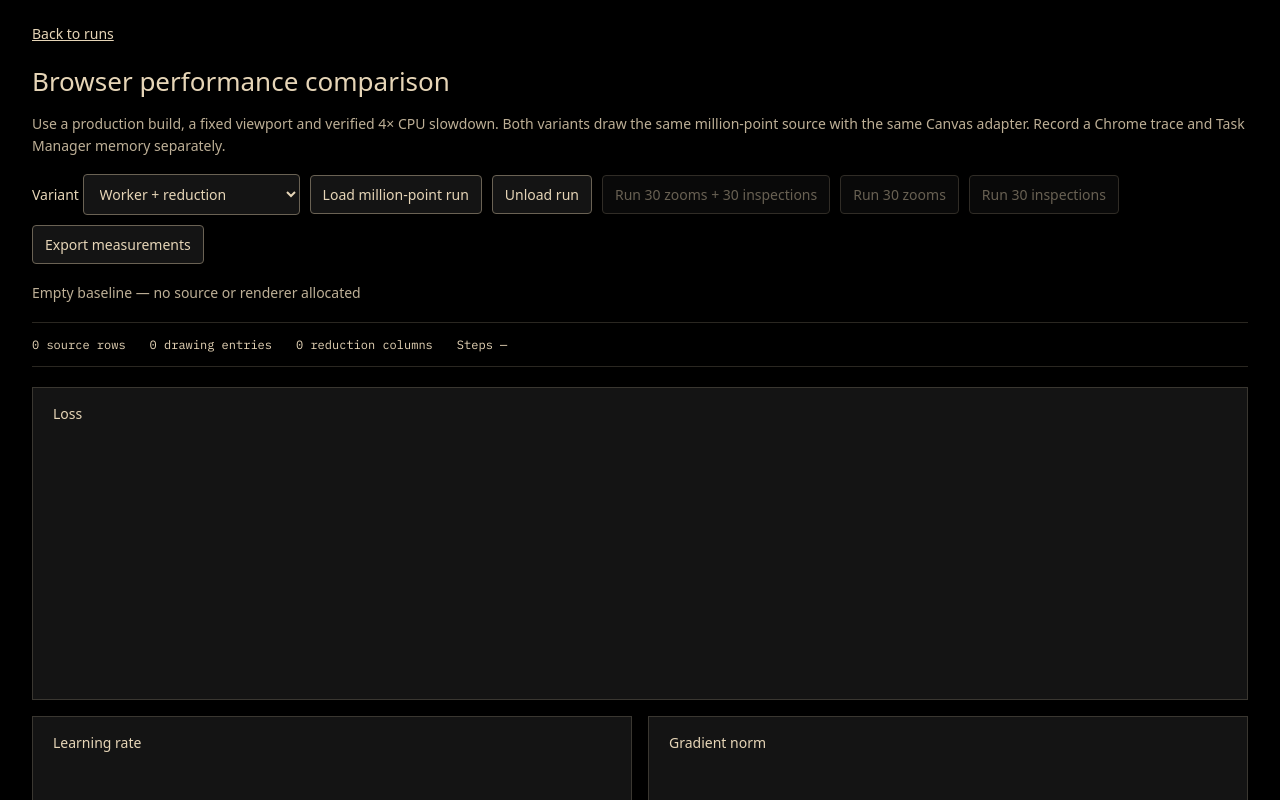
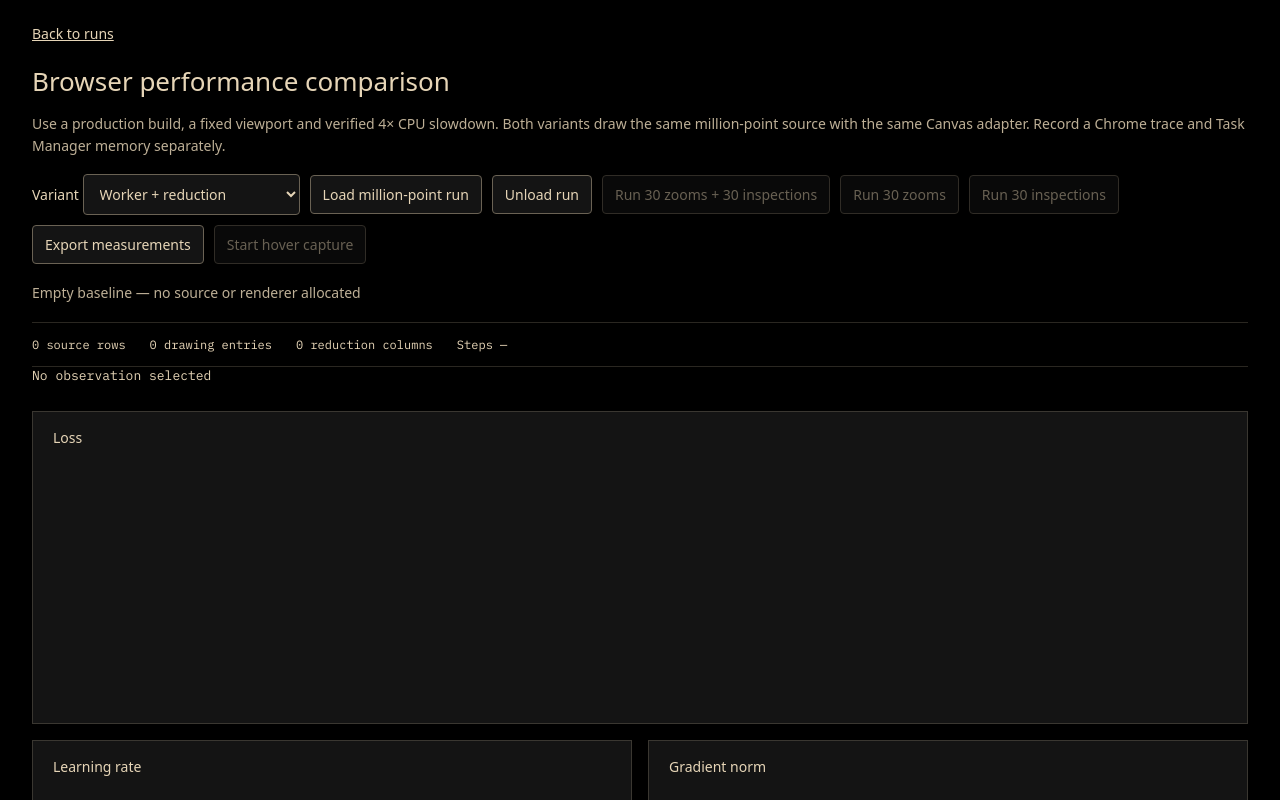
Before and after one commit to vlat247/soup-tz, a Next.js app: page /benchmark in a window 1280 px wide. Shown: the top 800 px of the page. Built offline with nearby package versions, Linux system fonts and the light colour scheme.

Commit message:
test: measure trusted pointer inspection in browser benchmark

```diff
--- a/src/features/benchmark/browser-benchmark.tsx
+++ b/src/features/benchmark/browser-benchmark.tsx
@@ -1,9 +1,9 @@
 "use client";
 
 import Link from "next/link";
-import { useEffect, useRef, useState } from "react";
+import { useEffect, useLayoutEffect, useRef, useState } from "react";
 import { createCanvasRenderer } from "../charts/metric-chart";
-import { buildMetricChartModel, drawablePlotWidth } from "../charts/chart-model";
+import { buildMetricChartModel, drawablePlotWidth, type MetricChartModel } from "../charts/chart-model";
 import type { ChartRenderer } from "../charts/chart-renderer";
 import { generateRun } from "../runs/data/generate";
 import { getRunDescriptor } from "../runs/data/manifest";
@@ -32,18 +32,23 @@ export function BrowserBenchmark() {
   const [reportText, setReportText] = useState("{}");
   const [running, setRunning] = useState(false);
   const [hasSamples, setHasSamples] = useState(false);
+  const [hoverArmed, setHoverArmed] = useState(false);
   const surfaces = useRef<Surface>({ loss: null, lr: null, grad_norm: null });
   const engine = useRef<ReturnType<typeof createEngine> | null>(null);
   const variantRef = useRef<Variant>("optimized");
   const initialization = useRef(false);
 
   function createEngine() {
-    const ledger = createTimingLedger(() => performance.now(), (name) => performance.mark(name));
+    const ledger = createTimingLedger(() => performance.now(), (name, at) => performance.mark(name, at === undefined ? undefined : { startTime: at }));
     let prepared: PreparedRun | null = null;
     let session: RunSession | null = null;
     let frame: RunFrame | null = null;
     let summary: RunSummary | null = null;
     let renderers: Partial<Record<Metric, ChartRenderer>> = {};
+    let models: Partial<Record<Metric, MetricChartModel>> = {};
+    let hoverEnabled = false;
+    let hoverFrame = 0;
+    let ignoredPointerEvents = 0;
     let activeVariant: Variant = "optimized";
     let operation: { id: number; resolve(): void; reject(error: Error): void; timer: ReturnType<typeof setTimeout>; navigation: boolean } | null = null;
     let sequence = 0;
@@ -65,7 +70,8 @@ export function BrowserBenchmark() {
       loadedAt, activeViewport: frame?.viewport ?? null, sourceRows: summary?.rowCount ?? 0, plottedEntries: frame?.plottedCount ?? 0,
       observedPeak: frame?.metrics.loss.peak ?? null,
       fcpMs: performance.getEntriesByName("first-contentful-paint")[0]?.startTime ?? null,
-      summary: { load: sampleSummary(ledger.samples, "load"), zoom: sampleSummary(ledger.samples, "zoom"), inspection: sampleSummary(ledger.samples, "inspection") },
+      hoverProtocol: { input: "Trusted DOM mousemove timestamp, one requestAnimationFrame before the same renderer coordinate mapping and source inspection", endpoint: "React inspector DOM commit, then double-animation-frame paint proxy; correlate with trace Paint", ignoredPointerEvents, mode: "Discrete pointer moves while armed; busy moves are counted and ignored, not a continuous-sweep benchmark" },
+      summary: { load: sampleSummary(ledger.samples, "load"), zoom: sampleSummary(ledger.samples, "zoom"), inspection: sampleSummary(ledger.samples, "inspection"), hover: sampleSummary(ledger.samples, "hover") },
       samples: ledger.samples,
     });
     const publishReport = () => setReportText(JSON.stringify(report(), null, 2));
@@ -82,6 +88,8 @@ export function BrowserBenchmark() {
         surface?.removeAttribute("aria-label");
       }
       renderers = {};
+      models = {}; hoverEnabled = false; setHoverArmed(false);
+      cancelAnimationFrame(hoverFrame);
     }
     function fail(error: unknown) {
       const message = error instanceof Error ? error.message : String(error);
@@ -106,7 +114,7 @@ export function BrowserBenchmark() {
         });
       });
     }
-    function begin(kind: SampleKind, target: { viewport?: Viewport; step?: number }, navigation = false) {
+    function begin(kind: SampleKind, target: { viewport?: Viewport; step?: number; inputEventAtMs?: number }, navigation = false) {
       if (disposed) return Promise.reject(new Error("Benchmark is disposed"));
       const id = ledger.begin(kind, target);
       setHasSamples(true);
@@ -118,7 +126,7 @@ export function BrowserBenchmark() {
     function draw(nextFrame: RunFrame) {
       if (!operation || disposed) return;
       const pending = ledger.active!;
-      if (pending.kind === "inspection") return;
+      if (pending.kind === "inspection" || pending.kind === "hover") return;
       if (pending.viewport && (pending.viewport.start !== nextFrame.viewport.start || pending.viewport.end !== nextFrame.viewport.end)) return;
       try {
         // Resolve label padding using lightweight frames first, avoiding an extra
@@ -139,6 +147,7 @@ export function BrowserBenchmark() {
           const element = surfaces.current[metric]!;
           renderers[metric] ??= createCanvasRenderer(element, { pointer: () => {}, leave: () => {} });
           const model = buildMetricChartModel(metric, frame.metrics[metric], frame.viewport, METRIC_COLORS[metric]);
+          models[metric] = model ?? undefined;
           if (model) renderers[metric]!.render(model); else renderers[metric]!.clear();
         }
         if (frame.viewport.start <= 500_000 && frame.viewport.end >= 500_000 &&
@@ -149,11 +158,9 @@ export function BrowserBenchmark() {
       } catch (error) { fail(error); }
     }
     function acceptInspection(inspection: StepInspection) {
-      if (ledger.active?.kind !== "inspection" || ledger.active.step !== inspection.requestedStep || !operation) return;
+      if (!ledger.active || !["inspection", "hover"].includes(ledger.active.kind) || ledger.active.step !== inspection.requestedStep || !operation) return;
       ledger.stage(operation.id, "sourceReadyAtMs");
       setView((previous) => ({ ...previous, inspection }));
-      ledger.stage(operation.id, "drawSubmittedAtMs");
-      completePaint(operation.id);
     }
     async function load(mode: Variant, navigation = false) {
       if (operation) return Promise.reject(new Error("Wait for the active sample"));
@@ -212,6 +219,37 @@ export function BrowserBenchmark() {
     }
     return {
       load, report,
+      inspectionCommitted(inspection: StepInspection | null) {
+        if (!inspection || !operation || !ledger.active || !["inspection", "hover"].includes(ledger.active.kind) || ledger.active.step !== inspection.requestedStep) return;
+        ledger.stage(operation.id, "drawSubmittedAtMs");
+        completePaint(operation.id);
+      },
+      armHover() { hoverEnabled = !hoverEnabled; setHoverArmed(hoverEnabled); publishReport(); },
+      pointer(metric: Metric, pixel: [number, number], inputEventAtMs: number, trusted: boolean) {
+        if (!hoverEnabled || !trusted || !painted || !frame) return;
+        if (operation || runningWorkload) { ignoredPointerEvents++; return; }
+        const model = models[metric];
+        if (!model) return;
+        // Reject moves outside the grid before creating a sample. Inspection itself
+        // uses the production Canvas coordinate conversion on the next frame.
+        const surface = surfaces.current[metric]!;
+        if (pixel[0] < model.grid.left || pixel[0] > surface.clientWidth - model.grid.right || pixel[1] < model.grid.top || pixel[1] > surface.clientHeight - model.grid.bottom) return;
+        const done = begin("hover", { inputEventAtMs });
+        void done.catch(() => {});
+        hoverFrame = requestAnimationFrame(() => {
+          try {
+            const coordinate = renderers[metric]!.coordinate(pixel);
+            if (coordinate === null || !Number.isFinite(coordinate)) throw new Error("Pointer left the chart grid");
+            const step = model.x.decode(coordinate);
+            ledger.active!.step = step;
+            if (activeVariant === "raw") {
+              const inspection = inspectStep(prepared!, step);
+              inspection.column = inspectColumn(prepared!, step, frame!.viewport);
+              acceptInspection(inspection);
+            } else session!.inspect(step);
+          } catch (error) { fail(error); }
+        });
+      },
       async workload(kind: "zoom" | "inspection" | "both") {
         if (runningWorkload || operation) throw new Error("A workload is already active");
         runningWorkload = true;
@@ -246,6 +284,8 @@ export function BrowserBenchmark() {
     // This isolated measurement engine owns mutable data and reads DOM only at runtime.
   }, []);
 
+  useLayoutEffect(() => { engine.current?.inspectionCommitted(view.inspection); }, [view.inspection]);
+
   async function run(kind: "zoom" | "inspection" | "both") {
     setRunning(true);
     try { await engine.current?.workload(kind); } catch (error) { setView((previous) => ({ ...previous, error: error instanceof Error ? error.message : "Workload failed" })); }
@@ -269,13 +309,14 @@ export function BrowserBenchmark() {
       <button disabled={!view.loaded || view.busy || running} onClick={() => void run("zoom")}>Run 30 zooms</button>
       <button disabled={!view.loaded || view.busy || running} onClick={() => void run("inspection")}>Run 30 inspections</button>
       <button disabled={view.busy || running} onClick={exportResults}>Export measurements</button>
+      <button disabled={!view.loaded || view.busy || running} aria-pressed={hoverArmed} onClick={() => engine.current?.armHover()}>{hoverArmed ? "Stop hover capture" : "Start hover capture"}</button>
     </div>
     {hasSamples && <p>Variant locked for this report. Export results and reload to compare the other variant.</p>}
     <p className={styles.status} role="status">{view.status}</p>
     {view.error && <p role="alert">{view.error}</p>}
     <div className={styles.facts}><span>{formatCount(view.rows)} source rows</span><span>{formatCount(view.plotted)} drawing entries</span><span>{view.width} reduction columns</span><span>Steps {view.range}</span></div>
-    <div className={styles.charts}>{METRICS.map((metric) => <section key={metric}><h2>{METRIC_LABELS[metric]}</h2><div className={styles.chart} ref={(element) => { surfaces.current[metric] = element; }} data-testid={`benchmark-${metric}`} /></section>)}</div>
     <div className={styles.inspector} aria-live="polite">{view.inspection ? `Step ${view.inspection.step} · Loss ${formatExactValue(view.inspection.readings.loss.value)} · Learning rate ${formatExactValue(view.inspection.readings.lr.value)} · Gradient norm ${formatExactValue(view.inspection.readings.grad_norm.value)}` : "No observation selected"}</div>
+    <div className={styles.charts}>{METRICS.map((metric) => <section key={metric}><h2>{METRIC_LABELS[metric]}</h2><div className={styles.chart} ref={(element) => { surfaces.current[metric] = element; }} data-testid={`benchmark-${metric}`} onMouseMove={(event) => { const rect = event.currentTarget.getBoundingClientRect(); engine.current?.pointer(metric, [event.clientX - rect.left, event.clientY - rect.top], event.timeStamp, event.isTrusted); }} /></section>)}</div>
     <details><summary>Measurement report and limits</summary><p>These timings end at a double-animation-frame paint proxy. They are not a Performance trace or total tab-memory measurement. A watchdog cannot interrupt synchronous main-thread work. Preserve failed samples and correlate successful endpoints with trace frames.</p><pre data-testid="benchmark-report" className={styles.results}>{reportText}</pre></details>
   </main>;
 }
--- a/src/features/benchmark/protocol.ts
+++ b/src/features/benchmark/protocol.ts
@@ -1,9 +1,11 @@
 export type Variant = "raw" | "optimized";
-export type SampleKind = "load" | "zoom" | "inspection";
+export type SampleKind = "load" | "zoom" | "inspection" | "hover";
 export interface TimingSample {
   id: number;
   kind: SampleKind;
   startedAtMs: number;
+  inputReceivedAtMs?: number;
+  inputEventAtMs?: number;
   sourceReadyAtMs?: number;
   drawSubmittedAtMs?: number;
   paintProxyAtMs?: number;
@@ -36,17 +38,20 @@ export function sampleSummary(samples: TimingSample[], kind: SampleKind) {
 }
 
 /** Sequence identity prevents delayed completion from marking a newer sample passed. */
-export function createTimingLedger(now: () => number, mark: (name: string) => void) {
+export function createTimingLedger(now: () => number, mark: (name: string, at?: number) => void) {
   const samples: TimingSample[] = [];
   let active: TimingSample | null = null;
   return {
     samples,
     get active() { return active; },
-    begin(kind: SampleKind, target: Pick<TimingSample, "viewport" | "step"> = {}) {
+    begin(kind: SampleKind, target: Pick<TimingSample, "viewport" | "step" | "inputEventAtMs"> = {}) {
       if (active) throw new Error("A benchmark sample is already pending");
       if (samples.length >= 200) throw new Error("Export results and reload before starting more samples");
-      const sample: TimingSample = { id: samples.length + 1, kind, startedAtMs: now(), status: "pending", ...target };
-      samples.push(sample); active = sample; mark(`soup:${sample.id}:${kind}:input`);
+      const received = now();
+      if (target.inputEventAtMs !== undefined && (!Number.isFinite(target.inputEventAtMs) || target.inputEventAtMs < 0 || target.inputEventAtMs > received)) throw new Error("Invalid browser input timestamp");
+      const sample: TimingSample = { id: samples.length + 1, kind, startedAtMs: target.inputEventAtMs ?? received, status: "pending", ...target,
+        ...(target.inputEventAtMs === undefined ? {} : { inputReceivedAtMs: received }) };
+      samples.push(sample); active = sample; mark(`soup:${sample.id}:${kind}:input`, sample.startedAtMs);
       return sample.id;
     },
     stage(id: number, stage: "sourceReadyAtMs" | "drawSubmittedAtMs") {
```
Also changed, not shown: 1 other file (tests, documents, lock files or other folders).
